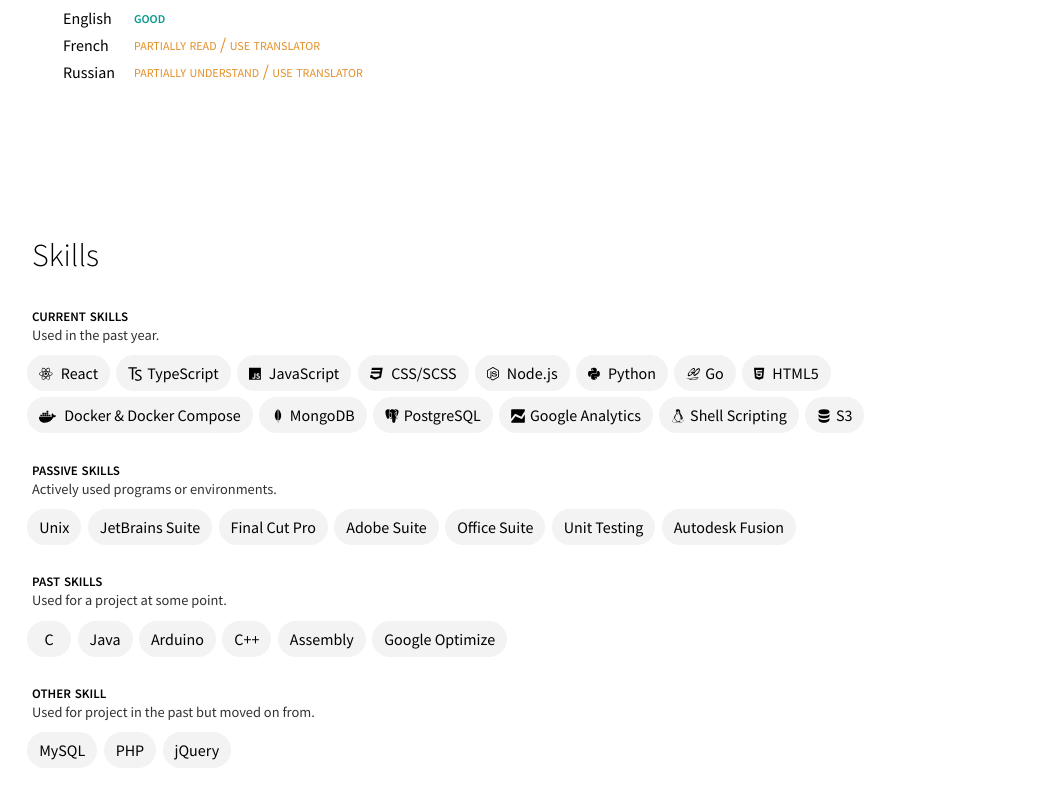
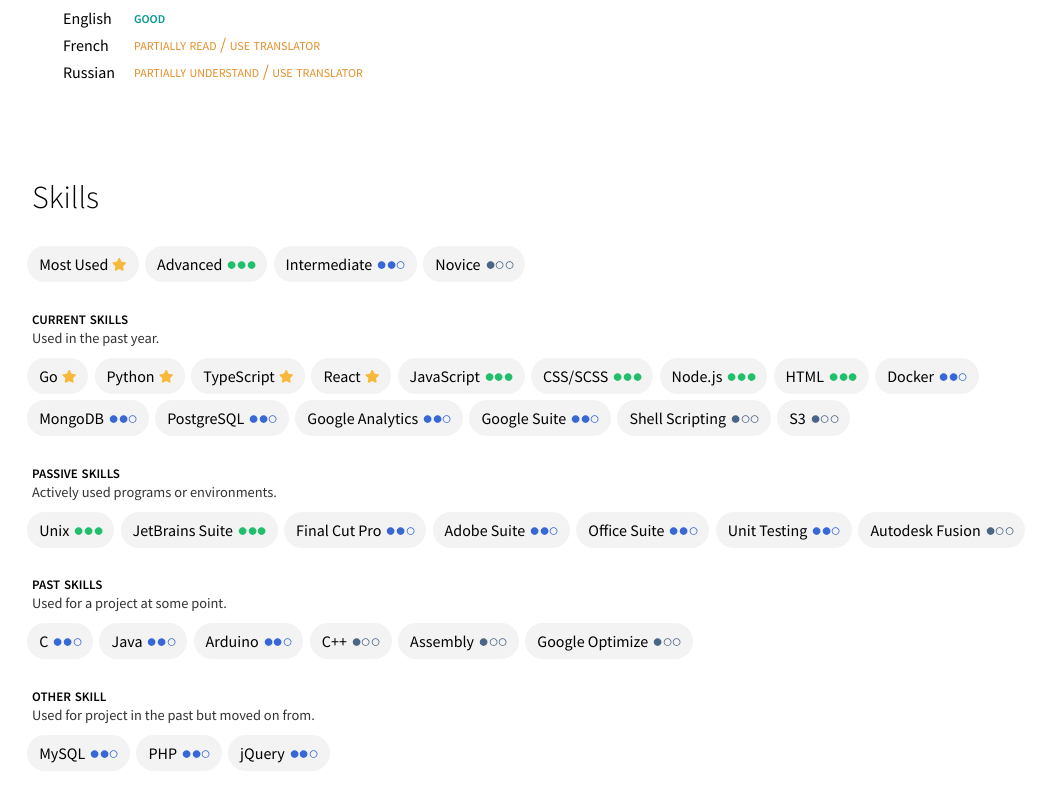
Before and after one commit to aelbrecht/aelbrecht.io, a React (Create React App) app: page / in a window 1280 px wide. Shown: the part 1687-2489 px from the top of the page, without its empty margins (96-1141 px from the left). Built offline with nearby package versions, Linux system fonts and the light colour scheme.

Commit message:
added skills legend

```diff
--- a/package.json
+++ b/package.json
@@ -10,14 +10,15 @@
   "dependencies": {
     "@fortawesome/fontawesome-svg-core": "^1.2.29",
     "@fortawesome/free-brands-svg-icons": "^5.13.1",
+    "@fortawesome/free-regular-svg-icons": "^5.15.2",
     "@fortawesome/free-solid-svg-icons": "^5.13.1",
     "@fortawesome/react-fontawesome": "^0.1.11",
+    "node-sass": "^4.12.0",
     "react": "^17.0.1",
     "react-dom": "^17.0.1",
     "react-scripts": "4.0.3",
     "spectre.css": "^0.5.9",
-    "typescript": "^4.1.2",
-    "node-sass": "^4.12.0"
+    "typescript": "^4.1.2"
   },
   "scripts": {
     "start": "react-scripts start",
--- a/src/containers/App.scss
+++ b/src/containers/App.scss
@@ -69,6 +69,16 @@
   max-width: 1200px;
   display: flex;
   justify-content: center;
+}
+
+.flex-full-column-70 {
+  max-width: 1090px;
+}
+
+@media screen and (max-width: 1000px) {
+  .flex-full-column-70 {
+    max-width: 520px;
+  }
 }
 
 .w320px {
@@ -429,4 +439,28 @@
     background-image: url("./icons/go.svg");
   }
 
+  .skill-star {
+    font-size: 0.8rem;
+    margin-bottom: 1px;
+    color: #f6b93b;
+  }
+
+  .skill-level {
+    font-size: 0.5rem;
+    padding-left: 0.1rem;
+    margin-bottom: 2px;
+  }
+
+  .skill-level-3 {
+    color: #20bf6b;
+  }
+
+  .skill-level-2 {
+    color: #3867d6;
+  }
+
+  .skill-level-1 {
+    color: #4b6584;
+  }
+
 }
--- a/src/containers/App.tsx
+++ b/src/containers/App.tsx
@@ -1,17 +1,6 @@
-import {
-    faCss3,
-    faDocker,
-    faFacebookMessenger,
-    faGithub,
-    faHtml5,
-    faJava, faJs,
-    faLinkedin,
-    faNodeJs,
-    faPhp,
-    faPython,
-    faReact
-} from '@fortawesome/free-brands-svg-icons';
-import {faCode, faEnvelope, faTerminal} from '@fortawesome/free-solid-svg-icons';
+import {faFacebookMessenger, faGithub, faLinkedin} from '@fortawesome/free-brands-svg-icons';
+import {faCircle, faEnvelope, faStar} from '@fortawesome/free-solid-svg-icons';
+import {faCircle as faCircleHollow} from '@fortawesome/free-regular-svg-icons';
 import {FontAwesomeIcon} from '@fortawesome/react-fontawesome';
 import React, {FC} from 'react';
 import './App.scss';
@@ -69,48 +58,49 @@
     </a>
 )
 
-type BadgeType = [string, number, any]
+type BadgeType = [string, number]
 
 const activeSkills: BadgeType[] = [
-    ["React", 4, faReact],
-    ["TypeScript", 4, "typescript"],
-    ["JavaScript", 3, faJs],
-    ["CSS/SCSS", 3, faCss3],
-    ["Node.js", 3, faNodeJs],
-    ["Python", 4, faPython],
-    ["Go", 4, "go"],
-    ["HTML5", 3, faHtml5],
-    ["Docker & Docker Compose", 2, faDocker],
-    ["MongoDB", 2, "mongodb"],
-    ["PostgreSQL", 2, "postgres"],
-    ["Google Analytics", 2, "analytics"],
-    ["Shell Scripting", 1, "unix"],
-    ["S3", 1, "s3"],
+    ["Go", 4],
+    ["Python", 4],
+    ["TypeScript", 4],
+    ["React", 4],
+    ["JavaScript", 3],
+    ["CSS/SCSS", 3],
+    ["Node.js", 3],
+    ["HTML", 3],
+    ["Docker", 2],
+    ["MongoDB", 2],
+    ["PostgreSQL", 2],
+    ["Google Analytics", 2],
+    ["Google Suite", 2],
+    ["Shell Scripting", 1],
+    ["S3", 1],
 ]
 
 const passiveSkills: BadgeType[] = [
-    ["Unix", 3, ""],
-    ["JetBrains Suite", 3, ""],
-    ["Final Cut Pro", 2, ""],
-    ["Adobe Suite", 2, ""],
-    ["Office Suite", 2, ""],
-    ["Unit Testing", 2, ""],
-    ["Autodesk Fusion", 1, ""],
+    ["Unix", 3],
+    ["JetBrains Suite", 3],
+    ["Final Cut Pro", 2],
+    ["Adobe Suite", 2],
+    ["Office Suite", 2],
+    ["Unit Testing", 2],
+    ["Autodesk Fusion", 1],
 ]
 
 const pastSkills: BadgeType[] = [
-    ["C", 2, ""],
-    ["Java", 2, ""],
-    ["Arduino", 2, ""],
-    ["C++", 1, ""],
-    ["Assembly", 1, ""],
-    ["Google Optimize", 1, ""],
+    ["C", 2],
+    ["Java", 2],
+    ["Arduino", 2],
+    ["C++", 1],
+    ["Assembly", 1],
+    ["Google Optimize", 1],
 ]
 
 const otherSkills: BadgeType[] = [
-    ["MySQL", 2, ""],
-    ["PHP", 2, ""],
-    ["jQuery", 2, ""],
+    ["MySQL", 2],
+    ["PHP", 2],
+    ["jQuery", 2],
 ]
 
 const App: FC = () => (
@@ -234,11 +224,37 @@
             </div>
         </div>
 
-        <div className="page-filler" id="skills">
+        <div id="skills">
             <div className="flex-columns ">
-                <div className="flex-full-column p2">
+                <div className="flex-full-column flex-full-column-70 p2">
                     <div className="w100">
                         <h2>Skills</h2>
+                        <div className="skill-badges">
+                            <div className="single-skill">
+                                <span style={{paddingRight: "0.25rem"}}>
+                                    Most Used
+                                </span>
+                                {skillBadgeIcon(4)}
+                            </div>
+                            <div className="single-skill">
+                                <span style={{paddingRight: "0.25rem"}}>
+                                    Advanced
+                                </span>
+                                {skillBadgeIcon(3)}
+                            </div>
+                            <div className="single-skill">
+                                <span style={{paddingRight: "0.25rem"}}>
+                                    Intermediate
+                                </span>
+                                {skillBadgeIcon(2)}
+                            </div>
+                            <div className="single-skill">
+                                <span style={{paddingRight: "0.25rem"}}>
+                                    Novice
+                                </span>
+                                {skillBadgeIcon(1)}
+                            </div>
+                        </div>
                         <h3 className="mb-0">Current Skills</h3>
                         <div className="text-lead">
                             Used in the past year.
@@ -273,21 +289,30 @@
 
 const skillBadgeIcon = (level: number) => {
     const rings = []
-
-
+    if (level === 4) {
+        return (
+            <FontAwesomeIcon className={"skill-star"} icon={faStar}/>
+        )
+    } else {
+        for (let i = 0; i < level; i++) {
+            rings.push(
+                <FontAwesomeIcon className={`skill-level skill-level-${level}`} icon={faCircle}/>
+            )
+        }
+        for (let i = 0; i < 3 - level; i++) {
+            rings.push(
+                <FontAwesomeIcon className={`skill-level skill-level-${level}`} icon={faCircleHollow}/>
+            )
+        }
+    }
+    return rings
 }
 
 const skillBadges = (badges: BadgeType[]) => {
     const results = badges.map((b) => (
         <div className="single-skill">
-            {typeof b[2] === "string" ? ((b[2] === "") ? null :
-                    (<div className={"skill-icon icon-" + b[2]}/>)
-            ) : (
-                <FontAwesomeIcon style={{fontSize: "0.85rem", marginRight: "0.5rem"}} icon={b[2]}/>
-            )}
-            {b[0]}
+            <span style={{paddingRight: "0.25rem"}}>{b[0]}</span>{skillBadgeIcon(b[1])}
         </div>
-
     ))
     return (
         <div className="skill-badges">
```
Also changed, not shown: 1 other file (tests, documents, lock files or other folders).
